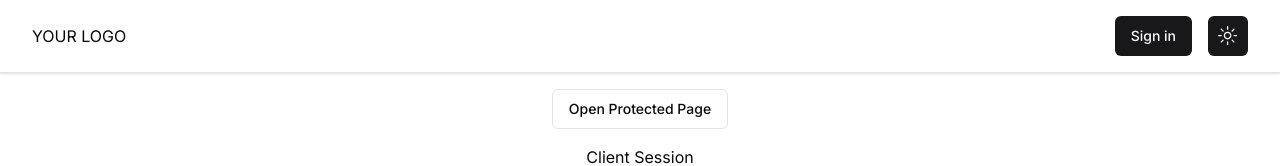
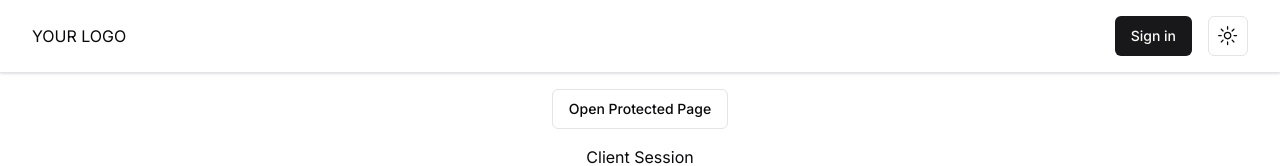
Before and after one commit to ClementG91/Template-NextAuth-Google-Credentials, a Next.js app: page / in a window 1280 px wide. Shown: the top 166 px of the page. Built offline with nearby package versions, Linux system fonts and the light colour scheme; no server answers.

Commit message:
add tuto readme + variants toggle

```diff
--- a/src/components/ui/mode-toggle.tsx
+++ b/src/components/ui/mode-toggle.tsx
@@ -18,7 +18,7 @@ export function ModeToggle() {
   return (
     <DropdownMenu>
       <DropdownMenuTrigger asChild>
-        <Button size="icon">
+        <Button variant="outline" size="icon">
           <SunIcon className="h-[1.2rem] w-[1.2rem] rotate-0 scale-100 transition-all dark:-rotate-90 dark:scale-0" />
           <MoonIcon className="absolute h-[1.2rem] w-[1.2rem] rotate-90 scale-0 transition-all dark:rotate-0 dark:scale-100" />
           <span className="sr-only">Toggle theme</span>
```
Also changed, not shown: 1 other file (tests, documents, lock files or other folders).
